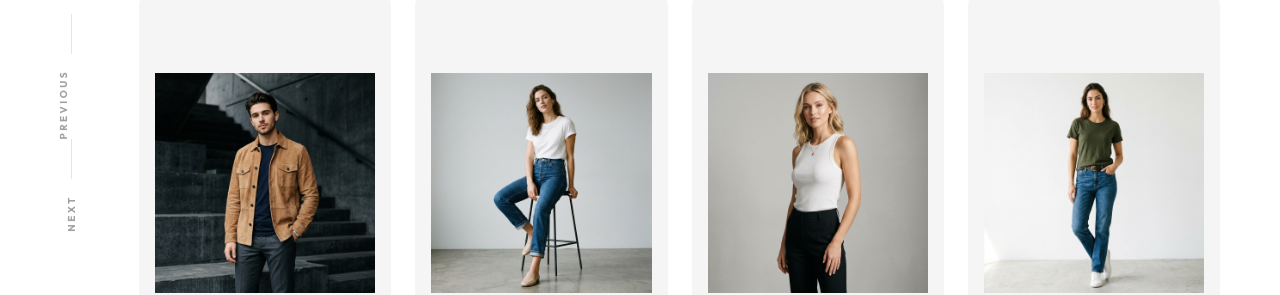
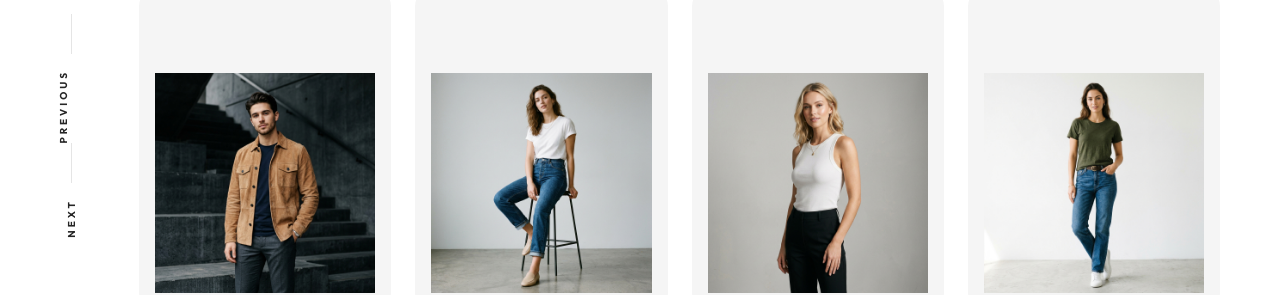
Before and after one commit to sivaathri/Clothing-UI-design-, a React (Vite) app: page / in a window 1280 px wide. Shown: the part 1017-1312 px from the top of the page. Built offline with nearby package versions, Linux system fonts and the light colour scheme.

Commit message:
style: increase font weight and tracking of vertical catalog navigation buttons

```diff
--- a/src/components/NewArrivals.jsx
+++ b/src/components/NewArrivals.jsx
@@ -62,14 +62,14 @@ export default function NewArrivals() {
           <div className="w-px h-10 bg-neutral-200"></div>
           <button
             onClick={handlePrev}
-            className="text-[10px] tracking-[0.25em] font-bold uppercase cursor-pointer hover:text-neutral-900 transition-colors py-2 [writing-mode:vertical-lr] rotate-180 select-none active:scale-95"
+            className="text-[10px] tracking-[0.3em] font-black text-neutral-800 hover:text-neutral-950 transition-colors py-2 [writing-mode:vertical-lr] rotate-180 select-none active:scale-95"
           >
             PREVIOUS
           </button>
           <div className="w-px h-10 bg-neutral-200"></div>
           <button
             onClick={handleNext}
-            className="text-[10px] tracking-[0.25em] font-bold uppercase cursor-pointer hover:text-neutral-900 transition-colors py-2 [writing-mode:vertical-lr] rotate-180 select-none active:scale-95"
+            className="text-[10px] tracking-[0.3em] font-black text-neutral-800 hover:text-neutral-950 transition-colors py-2 [writing-mode:vertical-lr] rotate-180 select-none active:scale-95"
           >
             NEXT
           </button>
```
